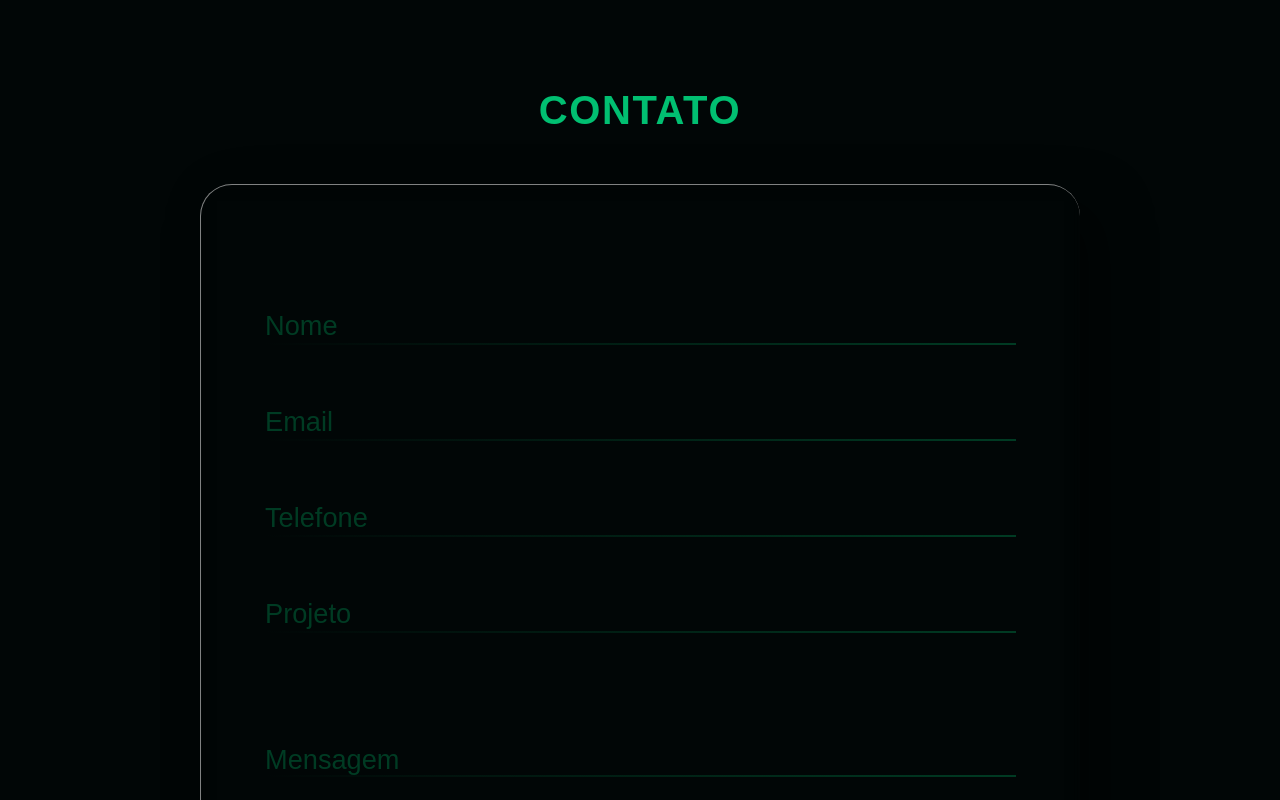
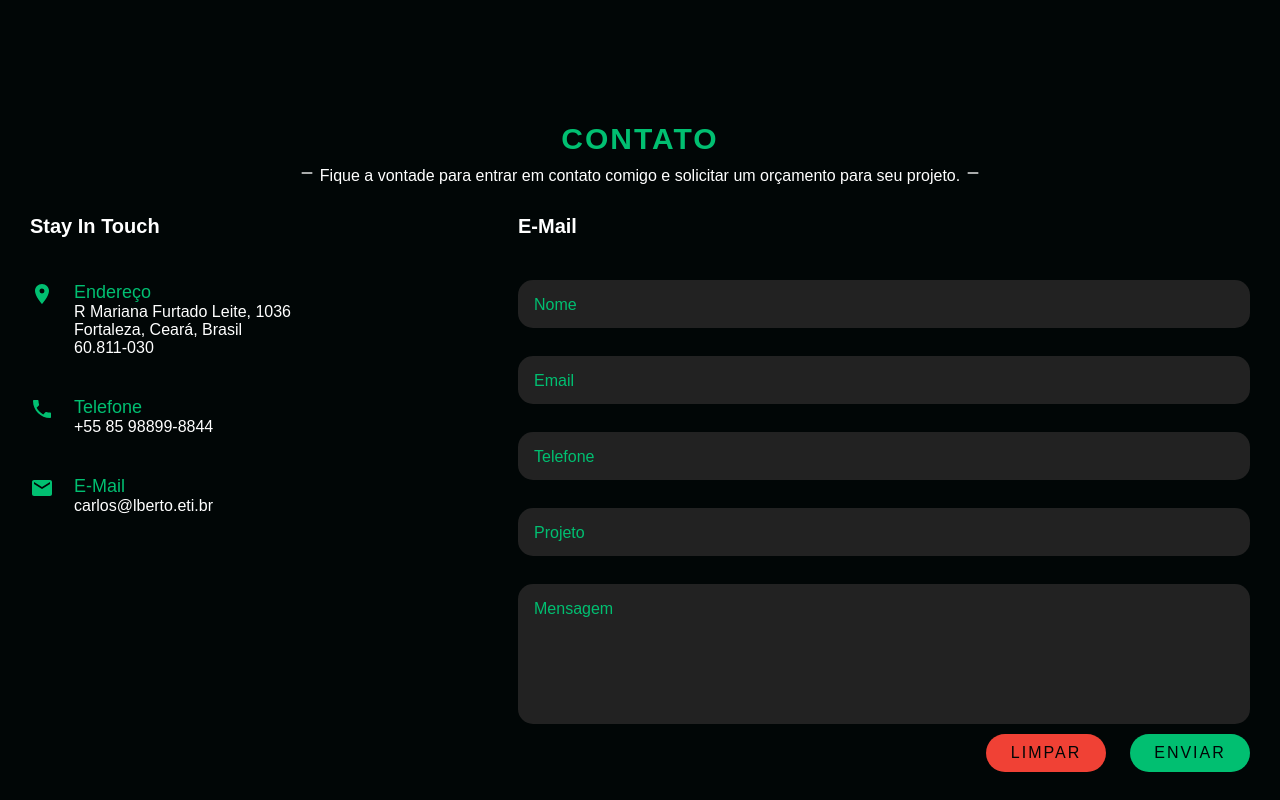
Before and after one commit to calbertofilho/carlosalberto.eti, a React (Create React App) app: page / in a window 1280 px wide. Shown: the part 3200-4000 px from the top of the page. Built offline with nearby package versions, Linux system fonts and the light colour scheme; the HTML template or start-up script is replaced by a standard one; what webfontloader would draw is missing.

Commit message:
Update ContactSection

```diff
--- a/src/components/HomePage/Sections/Contact/elements.js
+++ b/src/components/HomePage/Sections/Contact/elements.js
@@ -3,6 +3,7 @@ import styled, { css } from 'styled-components';
 export const Section = styled.section`
   background: #010606;
 	width: 100%;
+  height: 100%;
 	min-height: 100vh;
   padding: 100px 30px 0;
   display: flex;
@@ -22,132 +23,138 @@ export const Section = styled.section`
   }
 `;
 
+export const EmphasisBox = styled.div`
+  width: 100%;
+  text-align: center;
+  margin-bottom: 30px;
+`;
+
 export const Emphasis = styled.span`
   color: #01bf71;
   display: block;
-  font-size: 2.5rem;
-  line-height: 1.25rem;
-  font-weight: 700;
-  letter-spacing: 0.1rem;
+  font-size: 30px;
+  line-height: 20px;
+  font-weight: 600;
+  letter-spacing: 2px;
   text-transform: uppercase;
-  margin-bottom: 4rem;
+  margin-bottom: 16px;
 
   @media screen and (max-width: 480px) {
-    font-size: 2rem;
+    font-size: 16px;
   }
 `;
 
-export const Form = styled.form`
-  min-width: 20rem; // 320px
-  width: 55rem; // 880px
-  padding: 1rem; // 16px
-  border-radius: 2rem; // 32px
-  display: flex;
-  justify-content: center;
-  align-items: center;
-  overflow: hidden;
-  border-top: 1px solid rgba(255, 255, 255, 0.5);
-  border-left: 1px solid rgba(255, 255, 255, 0.5);
-  box-shadow: 20px 20px 50px rgba(0, 0, 0, 0.5);
-  backdrop-filter: blur(5px);
+export const Paragraph = styled.p`
+  color: #fff;
+  font-size: 16px;
 `;
 
-export const Wrapper = styled.div`
+export const ContentBox = styled.div`
   width: 100%;
-  padding: 48px;
-  box-shadow: 0 0 16px rgba(0, 0, 0, 0.1);
+  display: flex;
+  align-items: center;
+  justify-content: center;
 `;
 
-export const InputArea = styled.div`
-  position: relative;
-  margin: 32px 0;
+export const ContactInfoBox = styled.div`
+  min-width: 40%;
+  align-self: flex-start;
 `;
 
-export const commonInputArea = css`
-  width: 100%;
+export const Heading = styled.h1`
+  color: #fff;
+  font-size: 20px;
+  font-weight: 600;
+  margin-bottom: 24px;
+`;
+
+export const Wrapper = styled.div``;
+
+export const InfoBox = styled.div`
+  position: relative;
+  padding: 20px 0;
+  display: flex;
+`;
+
+export const Icon = styled.div`
   color: #01bf71;
+  font-size: 24px;
+  min-width: 24px;
+`;
+
+export const Text = styled.div`
+  display: flex;
+  margin-left: 20px;
+  color: #fff;
+  font-size: 16px;
+  font-weight: 300;
+  flex-direction: column;
+`;
+
+export const InfoTitle = styled.h1`
+  color: #01bf71;
+  font-size: 18px;
+  font-weight: 500;
+`;
+
+export const Info = styled.p``;
+
+export const FormBox = styled.div`
+  min-width: 60%;
+`;
+
+export const Form = styled.form`
+  display: flex;
+  flex-direction: column;
+`;
+
+export const commonInputStyle = css`
+  margin-bottom: 10px;
+  padding: 15px;
+  font-size: 16px;
   border: none;
-  font-size: 1.7rem;
-  background: linear-gradient(90deg, #010606, #01bf71) left bottom/0 2px no-repeat,
-              linear-gradient(90deg, #010606, #003b23) left bottom/100% 2px no-repeat,
-              linear-gradient(90deg, rgba(0,0,0,0), rgba(0,0,0,0)) left bottom/100% no-repeat;
-  transition: background-size 0.3s ease;
+  outline: none;
+  background: #222;
+  color: #fff;
+  border-radius: 15px;
+`;
+
+export const Label = styled.label`
+  color: #01bf71;
+  position: relative;
+  top: 34px;
+  left: 16px;
 `;
 
 export const Input = styled.input`
-  ${commonInputArea};
-  height: 4rem;
-
-  &:focus {
-    background-size: 100% 2px, 100% 2px, 100%;
-  }
-  &:focus + label,
-  &:not(:placeholder-shown)&:not(:focus) + label {
-    transform: translateY(-1.8rem);
-    color: #01bf71;
-  }
-  &:not(:placeholder-shown)&:not(:focus) {
-    background-size: 100% 2px, 100% 2px, 100%;
-  }
-`;
-
-export const Label = styled.label`
-  position: absolute;
-  bottom: 0.2rem;
-  left: 0;
-  color: #003b23;
-  pointer-events: none;
-  font-size: 1.7rem;
-  transition: transform 0.3s ease,
-              color 0.3s ease;
+  ${commonInputStyle};
 `;
 
 export const TextArea = styled.textarea`
-  ${commonInputArea};
-  --textarea-height: 13rem;
-  --textarea-transform: -13.7rem;
-  height: var(--textarea-height);
+  ${commonInputStyle};
   resize: none;
-  margin: 1rem 0;
-
-  &:focus {
-    background-size: 100% 2px, 100% 2px, 100%;
-  }
-  & + label {
-    transform: translateY(-1.1rem);
-  }
-  &:focus + label,
-  &:not(:placeholder-shown)&:not(:focus) + label {
-    transform: translateY(var(--textarea-transform));
-    color: #01bf71;
-  }
-  &:not(:placeholder-shown)&:not(:focus) {
-    background-size: 100% 2px, 100% 2px, 100%;
-  }
-
-  @media screen and (max-height: 800px) {
-    --textarea-height: 6rem;
-    --textarea-transform: -6.7rem;
-  }
+  min-height: 140px;
 `;
 
-export const ButtonArea = styled.div`
-  position: relative;
-  margin: 32px 0;
+export const BtnWrap = styled.div`
   display: flex;
+  align-items: center;
   justify-content: right;
+  gap: 24px;
 `;
 
-export const Button = styled.input`
+export const commonButtonStyle = css`
+  width: 120px;
+  cursor: pointer;
+  text-transform: uppercase;
+  padding: 10px 22px;
+  letter-spacing: 2px;
   border-radius: 50px;
-  background: #01bf71;
-  padding: 10px 22px;
   color: #010606;
   white-space: nowrap;
   font-size: 1rem;
   outline: none;
   border: none;
-  cursor: pointer;
   transition: all 0.2s ease-in-out;
   text-decoration: none;
 
@@ -156,3 +163,13 @@ export const Button = styled.input`
     color: #010606;
   }
 `;
+
+export const Submit = styled.input`
+  ${commonButtonStyle};
+  background: #01bf71;
+`;
+
+export const Reset = styled.input`
+  ${commonButtonStyle};
+  background: #f04135;
+`;
--- a/src/components/HomePage/Sections/Contact/index.js
+++ b/src/components/HomePage/Sections/Contact/index.js
@@ -1,40 +1,68 @@
 import React from 'react';
-import { Emphasis, Section, Form, Wrapper, InputArea, Input, Label, TextArea, ButtonArea, Button } from './elements';
+import { MdEmail, MdLocationOn, MdPhone, MdHorizontalRule } from "react-icons/md";
+import { Section, EmphasisBox, Emphasis, Paragraph, ContentBox, ContactInfoBox, InfoBox, Heading, Wrapper, Icon, Text, InfoTitle, Info, FormBox, Form, Label, Input, TextArea, BtnWrap, Submit, Reset } from './elements';
 
 const ContactSection = () => {
   return (
     <Section id='contact'>
+      <EmphasisBox>
         <Emphasis>Contato</Emphasis>
-      <Form action='https://formsubmit.co/carlos@lberto.eti.br' method='POST' encType='multipart/form-data'>
+        <Paragraph>
+          <MdHorizontalRule /> Fique a vontade para entrar em contato comigo e solicitar um orçamento para seu projeto. <MdHorizontalRule />
+        </Paragraph>
+      </EmphasisBox>
+      <ContentBox>
+        <ContactInfoBox>
+          <Heading>Stay In Touch</Heading>
           <Wrapper>
-          <InputArea>
-            <Input type='text' name='name' placeholder=' ' autocomplete='false' />
+            <InfoBox>
+              <Icon><MdLocationOn /></Icon>
+              <Text>
+                <InfoTitle>Endereço</InfoTitle>
+                <Info>R Mariana Furtado Leite, 1036<br />Fortaleza, Ceará, Brasil<br />60.811-030</Info>
+              </Text>
+            </InfoBox>
+
+            <InfoBox>
+              <Icon><MdPhone /></Icon>
+              <Text>
+                <InfoTitle>Telefone</InfoTitle>
+                <Info>+55 85 98899-8844</Info>
+              </Text>
+            </InfoBox>
+
+            <InfoBox>
+              <Icon><MdEmail /></Icon>
+              <Text>
+                <InfoTitle>E-Mail</InfoTitle>
+                <Info>carlos@lberto.eti.br</Info>
+              </Text>
+            </InfoBox>
+          </Wrapper>
+        </ContactInfoBox>
+        <FormBox>
+          <Form action='https://formsubmit.co/carlos@lberto.eti.br' method='POST' encType='multipart/form-data' autoComplete='false'>
+            <Heading>E-Mail</Heading>
             <Label htmlFor='tel'>Nome</Label>
-          </InputArea>
-          <InputArea>
-            <Input type='email' name='email' placeholder=' ' autocomplete='false' />
+            <Input type='text' name='name' placeholder=' ' autoComplete='false' />
             <Label htmlFor='email'>Email</Label>
-          </InputArea>
-          <InputArea>
-            <Input type='tel' name='tel' placeholder=' ' autocomplete='false' maxLength='15' />
+            <Input type='email' name='email' placeholder=' ' autoComplete='nofill' />
             <Label htmlFor='tel'>Telefone</Label>
-          </InputArea>
-          <InputArea>
-            <Input type='text' name='_subject' placeholder=' ' autocomplete='false' />
+            <Input type='tel' name='tel' placeholder=' ' autoComplete='nofill' maxLength='15' />
             <Label htmlFor='_subject'>Projeto</Label>
-          </InputArea>
-          <InputArea>
-            <TextArea name='message' placeholder=' ' autocomplete='false'></TextArea>
+            <Input type='text' name='_subject' placeholder=' ' autoComplete='nofill' />
             <Label htmlFor='message'>Mensagem</Label>
-          </InputArea>
-          <ButtonArea>
-            <Button type='submit' value='Enviar' />
-          </ButtonArea>
+            <TextArea name='message' placeholder=' ' autoComplete='nofill'></TextArea>
+            <BtnWrap>
+              <Reset type='reset' value='Limpar' />
+              <Submit type='submit' value='Enviar' />
+            </BtnWrap>
             <input type='hidden' name='_template' value='basic' />
             <input type='hidden' name='_captcha' value='false' />
             <input type="hidden" name="_next" value="https://www.carlosalberto.eti.br/thanks" />
-        </Wrapper>
           </Form>
+        </FormBox>
+      </ContentBox>
     </Section>
   )
 }
--- a/src/components/HomePage/Sections/Hero/elements.js
+++ b/src/components/HomePage/Sections/Hero/elements.js
@@ -53,7 +53,7 @@ export const Heading = styled.h1`
   user-select: none;
   text-align: center;
   min-width: 1px;
-  -webkit-box-reflect: below -25px linear-gradient(transparent, #0004);
+  -webkit-box-reflect: below -25px linear-gradient(transparent, rgba(0, 0, 0, 0.2));
 
   @media screen and (max-width: 768px) {
     font-size: 2.5rem;
--- a/src/pages/App/index.js
+++ b/src/pages/App/index.js
@@ -1,13 +1,6 @@
 import React from 'react'
 import { Helmet, HelmetProvider } from 'react-helmet-async';
 import GlobalStyles from './styles';
-import WebFont from 'webfontloader';
-
-WebFont.load({
-  google: {
-    families: ['Encode Sans Expanded: 100,200,300,400,500,600,700,800,900', 'Syne Mono', 'Nova Mono']
-  }
-});
 
 const AppPage = () => {
   return (
--- a/src/pages/Home/index.js
+++ b/src/pages/Home/index.js
@@ -2,6 +2,13 @@ import React from 'react';
 import { Helmet, HelmetProvider } from 'react-helmet-async';
 import { MovieBackground, SideBar, NavBar, HeroSection, AboutSection, PortfolioSection, DownloadsSection, ContactSection  } from '../../components/HomePage';
 import GlobalStyles from './styles';
+import WebFont from 'webfontloader';
+
+WebFont.load({
+  google: {
+    families: ['Encode Sans Expanded: 100,200,300,400,500,600,700,800,900', 'Syne Mono', 'Nova Mono', 'Material Icons', 'Material Icons Outlined', 'Material Icons Two Tone', 'Material Icons Round', 'Material Icons Sharp']
+  }
+});
 
 const HomePage = () => {
   const [isOpen, setOpen] = React.useState(false);
```
Lines whose indentation alone changed are shown as unchanged.
